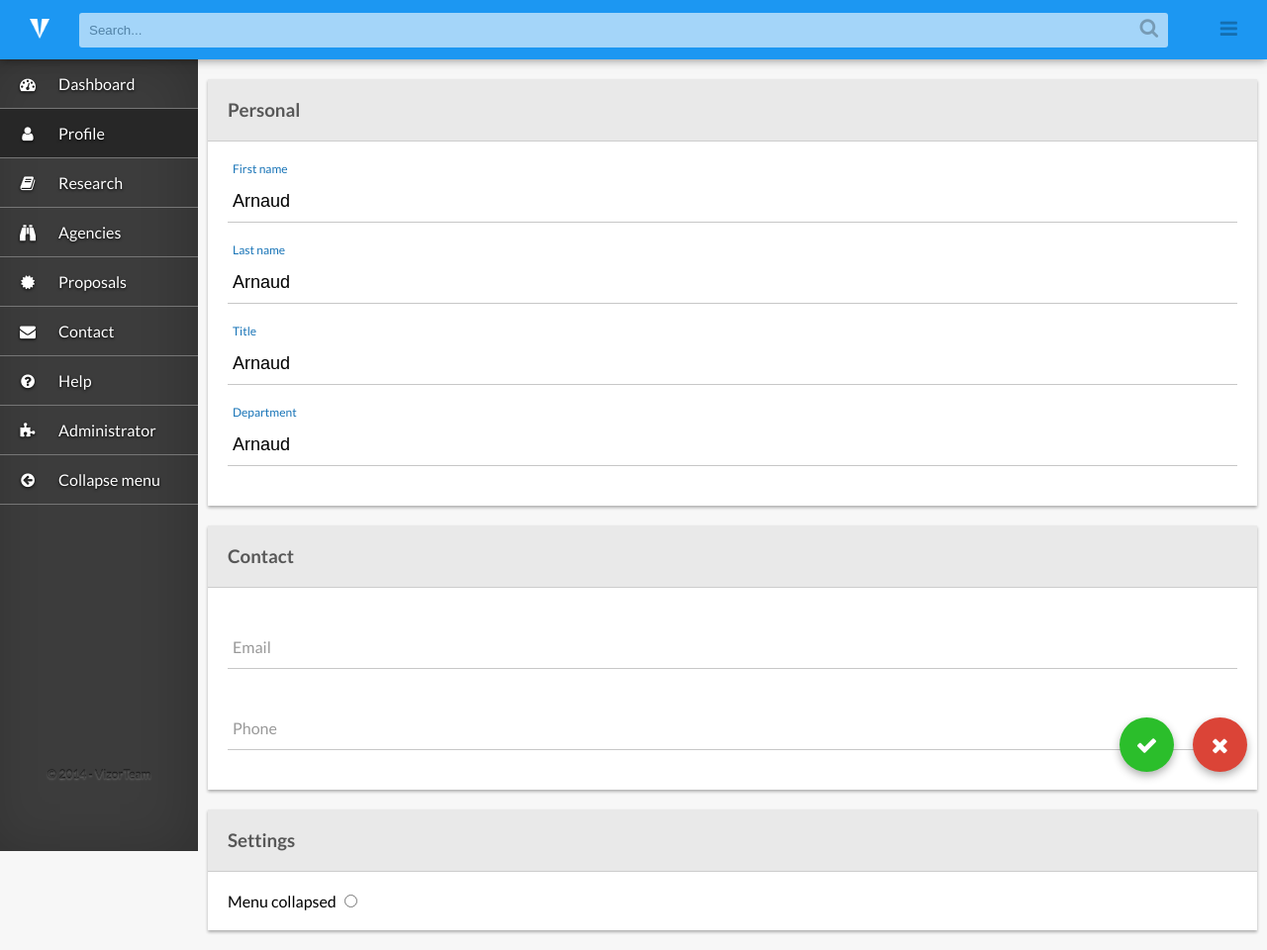
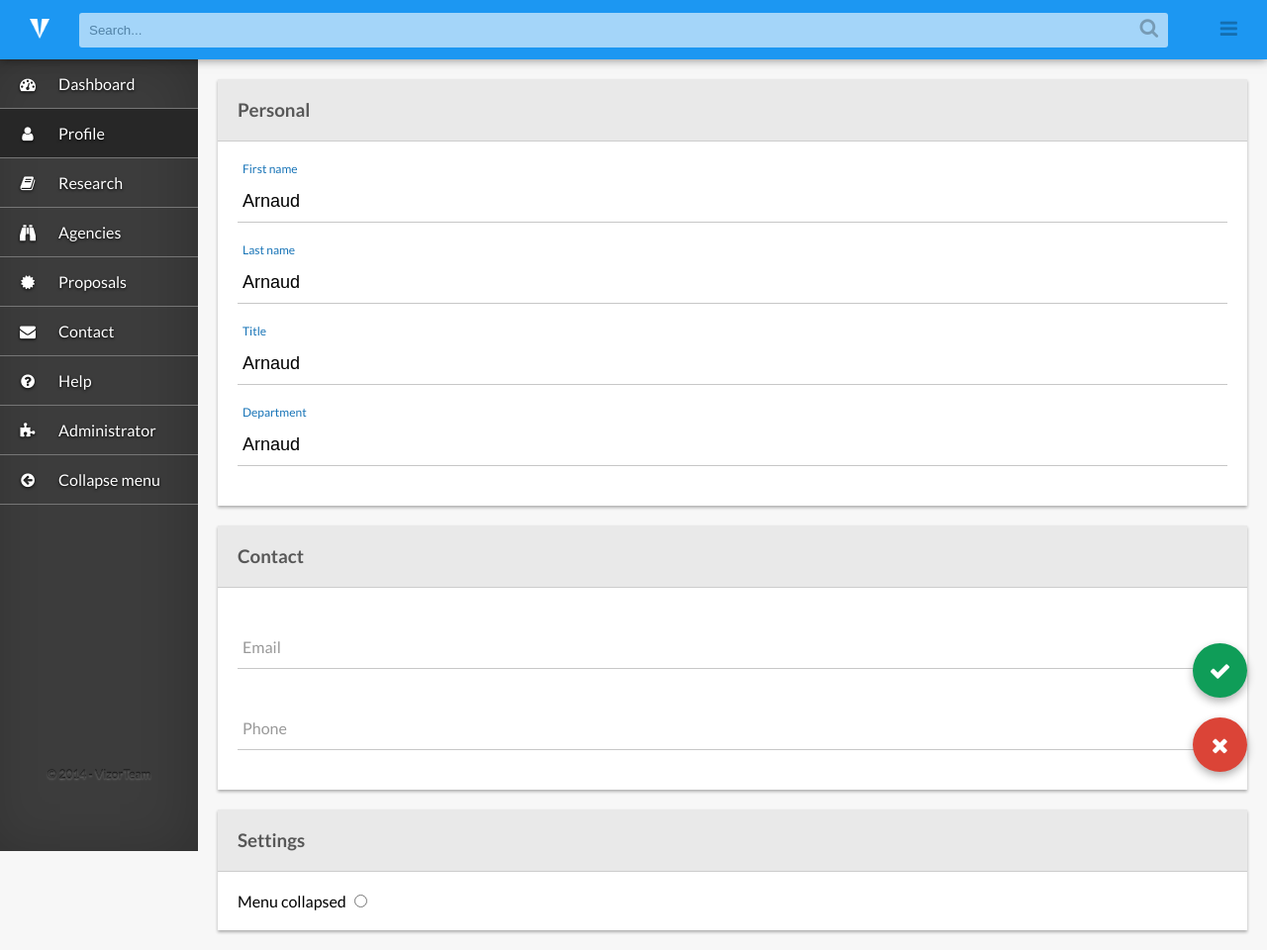
Before and after one commit to kjwhitla/research-system-ui-2, a PHP site: page / in a window 1280 px wide, after a click on "Profile". Shown: the whole page at 99% size. Run offline with PHP 8.4, Linux system fonts and the light colour scheme; some libraries are stand-ins or nearby versions.

Commit message:
Various changes

```diff
--- a/css/index.css
+++ b/css/index.css
@@ -231,50 +231,50 @@ nav {
   top: 60px;
   box-sizing: border-box;
   z-index: 2; }
-  /* line 256, /Applications/MAMP/htdocs/crawler2/css/index.scss */
+  /* line 255, /Applications/MAMP/htdocs/crawler2/css/index.scss */
   .main-content #content > div {
     display: none;
     box-sizing: border-box; }
-  /* line 261, /Applications/MAMP/htdocs/crawler2/css/index.scss */
+  /* line 260, /Applications/MAMP/htdocs/crawler2/css/index.scss */
   .main-content #content .current {
     display: block; }
-  /* line 262, /Applications/MAMP/htdocs/crawler2/css/index.scss */
+  /* line 261, /Applications/MAMP/htdocs/crawler2/css/index.scss */
   .main-content #content #home.first {
     display: block; }
-  /* line 264, /Applications/MAMP/htdocs/crawler2/css/index.scss */
+  /* line 263, /Applications/MAMP/htdocs/crawler2/css/index.scss */
   .main-content .tabs {
     box-sizing: border-box;
     height: 100%; }
-    /* line 269, /Applications/MAMP/htdocs/crawler2/css/index.scss */
+    /* line 267, /Applications/MAMP/htdocs/crawler2/css/index.scss */
     .main-content .tabs .inner {
       position: relative; }
-      /* line 272, /Applications/MAMP/htdocs/crawler2/css/index.scss */
+      /* line 270, /Applications/MAMP/htdocs/crawler2/css/index.scss */
       .main-content .tabs .inner .cell {
-        margin: 20px 10px;
+        margin: 20px;
         box-shadow: 0 2px 3px rgba(0, 0, 0, 0.3);
         box-sizing: border-box; }
-        /* line 277, /Applications/MAMP/htdocs/crawler2/css/index.scss */
+        /* line 275, /Applications/MAMP/htdocs/crawler2/css/index.scss */
         .main-content .tabs .inner .cell .header {
           background-color: #e9e9e9;
           border-bottom: 1px solid #ccc;
           width: 100%;
           padding: 10px;
           box-sizing: border-box; }
-          /* line 284, /Applications/MAMP/htdocs/crawler2/css/index.scss */
+          /* line 282, /Applications/MAMP/htdocs/crawler2/css/index.scss */
           .main-content .tabs .inner .cell .header h3 {
             margin: 0;
             padding: 10px;
             color: #585858; }
-        /* line 290, /Applications/MAMP/htdocs/crawler2/css/index.scss */
+        /* line 288, /Applications/MAMP/htdocs/crawler2/css/index.scss */
         .main-content .tabs .inner .cell .content {
           padding: 20px;
           box-sizing: border-box;
           background-color: #fff; }
 
-/* line 301, /Applications/MAMP/htdocs/crawler2/css/index.scss */
+/* line 299, /Applications/MAMP/htdocs/crawler2/css/index.scss */
 #saving-indicator {
   position: fixed;
-  top: 70px;
+  top: 80px;
   right: 20px;
   padding: 20px;
   background: #000;
@@ -286,23 +286,23 @@ nav {
   opacity: 0.7;
   box-sizing: border-box;
   display: none; }
-  /* line 317, /Applications/MAMP/htdocs/crawler2/css/index.scss */
+  /* line 315, /Applications/MAMP/htdocs/crawler2/css/index.scss */
   #saving-indicator .text {
     vertical-align: middle;
     display: inline-block; }
-  /* line 322, /Applications/MAMP/htdocs/crawler2/css/index.scss */
+  /* line 320, /Applications/MAMP/htdocs/crawler2/css/index.scss */
   #saving-indicator img {
     height: 20px;
     vertical-align: middle;
     margin-right: 15px;
     display: inline-block; }
 
-/* line 330, /Applications/MAMP/htdocs/crawler2/css/index.scss */
+/* line 328, /Applications/MAMP/htdocs/crawler2/css/index.scss */
 .form-control {
   position: fixed;
   bottom: 0;
   right: 0; }
-  /* line 335, /Applications/MAMP/htdocs/crawler2/css/index.scss */
+  /* line 333, /Applications/MAMP/htdocs/crawler2/css/index.scss */
   .form-control button {
     width: 55px;
     height: 55px;
@@ -311,30 +311,31 @@ nav {
     margin: 20px;
     padding: 0;
     border: 0;
-    display: inline-block;
+    display: block;
     margin-left: -4px;
     box-shadow: 0 4px 8px rgba(0, 0, 0, 0.3);
     transition: all 0.4s ease;
-    cursor: pointer; }
-    /* line 349, /Applications/MAMP/htdocs/crawler2/css/index.scss */
+    cursor: pointer;
+    position: relative; }
+    /* line 348, /Applications/MAMP/htdocs/crawler2/css/index.scss */
     .form-control button:hover {
       box-shadow: 0 6px 12px rgba(0, 0, 0, 0.4); }
-    /* line 353, /Applications/MAMP/htdocs/crawler2/css/index.scss */
+    /* line 352, /Applications/MAMP/htdocs/crawler2/css/index.scss */
     .form-control button i {
       font-size: 22px;
       color: #fff; }
-  /* line 358, /Applications/MAMP/htdocs/crawler2/css/index.scss */
+  /* line 357, /Applications/MAMP/htdocs/crawler2/css/index.scss */
   .form-control .save {
-    background: #2bbe2b; }
-  /* line 363, /Applications/MAMP/htdocs/crawler2/css/index.scss */
+    background-color: #0f9d58; }
+  /* line 362, /Applications/MAMP/htdocs/crawler2/css/index.scss */
   .form-control .cancel {
     background: #db4437; }
 
-/* line 371, /Applications/MAMP/htdocs/crawler2/css/index.scss */
+/* line 368, /Applications/MAMP/htdocs/crawler2/css/index.scss */
 #profile .input-forms {
   padding-top: 20px; }
 
-/* line 378, /Applications/MAMP/htdocs/crawler2/css/index.scss */
+/* line 375, /Applications/MAMP/htdocs/crawler2/css/index.scss */
 .noselect {
   -webkit-touch-callout: none;
   -webkit-user-select: none;
@@ -343,20 +344,20 @@ nav {
   -ms-user-select: none;
   user-select: none; }
 
-/* line 387, /Applications/MAMP/htdocs/crawler2/css/index.scss */
+/* line 384, /Applications/MAMP/htdocs/crawler2/css/index.scss */
 .nohighlight {
   -webkit-tap-highlight-color: rgba(0, 0, 0, 0);
   -webkit-touch-callout: none; }
 
-/* line 394, /Applications/MAMP/htdocs/crawler2/css/index.scss */
+/* line 391, /Applications/MAMP/htdocs/crawler2/css/index.scss */
 input:focus, select:focus, textarea:focus, button:focus {
   outline: none; }
 
-/* line 397, /Applications/MAMP/htdocs/crawler2/css/index.scss */
+/* line 394, /Applications/MAMP/htdocs/crawler2/css/index.scss */
 .desktop {
   display: block; }
 
-/* line 400, /Applications/MAMP/htdocs/crawler2/css/index.scss */
+/* line 397, /Applications/MAMP/htdocs/crawler2/css/index.scss */
 .mobile {
   display: none; }
 
```
Also changed, not shown: 1 other file.
